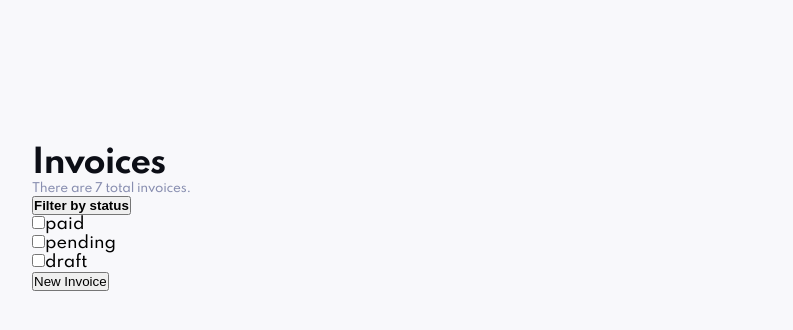
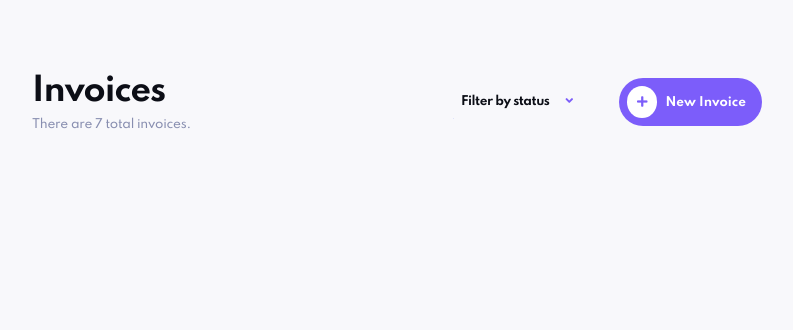
Before and after one commit to niranjraj/invoice-app, a React (Create React App) app: page / in a window 1280 px wide. Shown: the top 330 px of the page, without its empty margins (243-1036 px from the left). Built offline with nearby package versions, Linux system fonts and the light colour scheme.

Commit message:
initial header design

```diff
--- a/public/index.html
+++ b/public/index.html
@@ -10,6 +10,7 @@
       content="Web site created using create-react-app"
     />
     <link rel="apple-touch-icon" href="%PUBLIC_URL%/logo192.png" />
+    <link rel="stylesheet" href="https://use.fontawesome.com/releases/v5.15.3/css/all.css" integrity="sha384-SZXxX4whJ79/gErwcOYf+zWLeJdY/qpuqC4cAa9rOGUstPomtqpuNWT9wdPEn2fk" crossorigin="anonymous">
     <!--
       manifest.json provides metadata used when your web app is installed on a
       user's mobile device or desktop. See https://developers.google.com/web/fundamentals/web-app-manifest/
--- a/src/App.css
+++ b/src/App.css
@@ -12,3 +12,27 @@ body{
     font-family: 'Spartan', sans-serif;
     background:#F8F8FB;
 }
+
+.wrapper-main{
+    width: 100%;
+	height: 100%;
+	padding: 4.5em 3em;
+
+}
+
+/* When the browser is 1000px and below */
+@media screen and (max-width: 1000px) {
+    .wrapper-main{
+
+        padding: 3.5em 3em;
+
+    }
+}
+
+@media screen and (max-width: 750px) {
+    .wrapper-main{
+
+        padding: 2em 1.5em;
+
+    }
+}
--- a/src/components/home/Header.css
+++ b/src/components/home/Header.css
@@ -1,10 +1,15 @@
 .home-header{
-  width: 100%;
-max-width: 45.625rem;
-height: 100%;
-margin: 0px auto;
+    display: flex;
+    align-items: center;
+    width: 100%;
+    margin-bottom: 4rem;
 }
 
+.header-text{
+    display: flex;
+    flex-direction: column;
+    margin-right: auto;
+}
 .invoice-header{
     font-size: 2rem;
     color:#0c0e16;
@@ -12,6 +17,7 @@ margin: 0px auto;
     font-weight: bold;
     font-size: 2rem;
     letter-spacing: -1px;
+    margin-bottom: 0.5rem;
 
 }
 
@@ -21,3 +27,11 @@ margin: 0px auto;
     letter-spacing: -0.25px;
     color:#888eb0;
 }
+
+/* when browse size is below 540px */
+@media screen and (max-width: 540px) {
+   .invoice-header{
+       font-size: 1.25rem;
+   }
+
+}
--- a/src/components/home/Header.js
+++ b/src/components/home/Header.js
@@ -4,16 +4,18 @@ import Dropdown from '../shared/Dropdown';
 import './Header.css';
 
 export const Header = () => {
+  const plusIcon =<i className="fas fa-plus"></i>
+
     return (
       <>
       <div className="home-header">
-         <div>
+         <div className="header-text">
           <h1 className="invoice-header">Invoices</h1>
           <p className="invoice-msg">There are 7 total invoices.</p>
         </div>
         <Dropdown/>
-        <Button>
-          New Invoice
+        <Button iconValue={plusIcon} type="button" buttonStyle="plus-btn" buttonSize="medium">
+          New <span className="invoice-span-btn">Invoice</span>
         </Button>
         </div>
       </>
--- /dev/null
+++ b/src/components/shared/Button.css
@@ -0,0 +1,57 @@
+.btn {
+  cursor: pointer;
+  outline: none;
+  border: none;
+}
+
+.header-dropdown {
+  width: max-content;
+  height: 2rem;
+  background: transparent none repeat scroll 0% 0%;
+  display: flex;
+  flex-direction: row-reverse;
+  align-items: center;
+}
+.medium {
+  padding: 0.5rem 1rem 0.5rem 0.5rem;
+  font-size: 0.75rem;
+  font-family: "Spartan", sans-serif;
+  font-weight: 700;
+  line-height: 1.25;
+  border-radius: 10em;
+}
+
+.plus-btn {
+  margin-left: 2.5em;
+  min-width: 5.87em;
+  background-color: #7c5dfa;
+  color: #ffffff;
+}
+.fa-plus{
+  color:#7c5dfa;
+
+}
+
+.plus-btn .icon-value{
+    display: inline-flex;
+    margin-right: 0.5rem;
+    padding: 0.625rem;
+    background: white none repeat scroll 0% 0%;
+    border-radius: 50%;
+}
+
+.plus-btn .invoice-span-btn{
+display: initial;
+}
+.plus-btn:hover{
+    background-color:#9277FF;
+}
+
+@media screen and (max-width: 540px) {
+    .plus-btn{
+        margin-left: 1em;
+    }
+    .plus-btn .invoice-span-btn{
+        display: none;
+    }
+}
--- a/src/components/shared/Button.js
+++ b/src/components/shared/Button.js
@@ -1,11 +1,12 @@
 import React from 'react'
-
+import "./Button.css";
 function Button({type,onClick,children,iconValue,buttonStyle,buttonSize}) {
     const iconStatus=iconValue ? true :false;
+
     return (
         <button className={`btn ${buttonStyle} ${buttonSize}`} onClick={onClick} type={type}>
-            {iconStatus && <span>{iconValue}</span>}
-            <span>{children}</span>
+            {iconStatus && <span className="icon-value">{iconValue}</span>}
+            <span className="btn-text">{children}</span>
         </button>
     )
 }
--- /dev/null
+++ b/src/components/shared/Dropdown.css
@@ -0,0 +1,52 @@
+.dropdown-wrapper{
+  position: relative;
+  z-index: 1;
+}
+.header-dropdown h4 {
+  color: #0c0e16;
+  font-size: 0.75rem;
+  font-family: "Spartan", sans-serif;
+  font-weight: bold;
+  line-height: 1.25;
+  letter-spacing: -0.5px;
+  margin-right: 1rem;
+}
+.header-dropdown h4 span{
+  display: initial;
+}
+.fa-angle-down{
+    color:#7C5DFA;
+    transform: rotate(0deg);
+    transition: transform 0.4s ease 0s;
+
+}
+
+.dropdown-options-container {
+  display: flex;
+  position: absolute;
+  width: 1px;
+  height: 1px;
+  overflow: hidden;
+}
+.isActive{
+  display: flex;
+  position: absolute;
+  bottom: -9em;
+  left: 50%;
+  transform: translateX(-50%);
+  flex-direction: column;
+  gap: 1em;
+  width: 12em;
+  border-radius: 8px;
+  box-shadow:  0px 10px 20px rgba(72, 84, 159, 0.25);
+  padding: 1.5rem;
+  background: #ffffff none repeat scroll 0% 0%;
+  transition: box-shadow 0.3s ease 0s, background 0.3s ease 0s;
+}
+
+
+@media screen and (max-width: 540px) {
+  .header-dropdown h4 span{
+    display: none;
+  }
+}
--- a/src/components/shared/Dropdown.js
+++ b/src/components/shared/Dropdown.js
@@ -1,38 +1,95 @@
-import React,{useState} from 'react'
-import Button from './Button';
-import DropdownOption from './DropdownOption'
-
+import React, { useState, useRef, useEffect } from "react";
+import Button from "./Button";
+import DropdownOption from "./DropdownOption";
+import "./Dropdown.css";
 function Dropdown() {
-
+  const downArrow = <i className="fas fa-angle-down"></i>;
+  const upArrow = (
+    <i
+      className="fas fa-angle-down"
+      style={{ transform: "rotate(-180deg)" }}
+    ></i>
+  );
+  const dropdown = useRef();
+  const [open, setOpen] = useState(false);
+  console.log("button");
   const [options, setOptions] = useState([
     {
       id: 0,
-            value: 'paid',
-            checked: false
+      value: "paid",
+      checked: false,
     },
     {
       id: 1,
-            value: 'pending',
-            checked: false
+      value: "pending",
+      checked: false,
     },
     {
       id: 2,
-            value: 'draft',
-            checked: false
+      value: "draft",
+      checked: false,
+    },
+  ]);
+  const toggleClick = () => {
+    setOpen((prev) => !prev);
+  };
+
+  const handleCheck = (id) => {
+      console.log(id)
+    setOptions([...options].map(option =>{if(id===option.id){
+        return{...option,checked:!option.checked}
+    }else return {...option,checked:false}
+}));
+    console.log(options);
+  };
+
+  const handleClickOutside = (e) => {
+    if (!dropdown.current.contains(e.target)) {
+      setOpen(false);
     }
-    ])
+  };
+
+  useEffect(() => {
+    if (dropdown.current.classList.contains("isActive")) {
+      document.addEventListener("mousedown", handleClickOutside);
+      return () => {
+        document.removeEventListener("mousedown", handleClickOutside);
+      };
+    }
+  });
 
   return (
-        <div>
-            <Button>
-                <h4>Filter by status</h4>
-
+    <div className="dropdown-wrapper">
+      <Button
+        type="button"
+        buttonStyle="header-dropdown"
+        buttonSize="medium"
+        iconValue={open ? upArrow : downArrow}
+        onClick={toggleClick}
+      >
+        <h4>
+          Filter <span>by status</span>
+        </h4>
       </Button>
-            <div >
-                {options.map((option) => {return (<DropdownOption key={option.id} id={option.id}checked={option.checked}>{option.value}</DropdownOption>)})}
+      <div
+        ref={dropdown}
+        className={open ? "isActive" : "dropdown-options-container"}
+      >
+        {options.map((option) => {
+          return (
+            <DropdownOption
+              key={option.id}
+              handleClick={handleCheck}
+              id={option.id}
+              checked={option.checked}
+            >
+              {option.value}
+            </DropdownOption>
+          );
+        })}
       </div>
     </div>
-    )
+  );
 }
 
-export default Dropdown
+export default Dropdown;
--- /dev/null
+++ b/src/components/shared/DropdownOption.css
@@ -0,0 +1,40 @@
+.dropdown-option{
+    display: flex;
+    align-items: center;
+    cursor: pointer;
+}
+
+.label-option{
+    font-family: "Spartan", sans-serif;
+    transition: color 0.3s ease 0s;
+    font-size: 0.75rem;
+    line-height: 1.125;
+    letter-spacing: -0.25px;
+    color:#0c0e16;
+    margin-left: 1em;
+    font-weight: bold;
+    text-transform: capitalize;
+    margin-bottom: -1px;
+
+}
+
+.input-options{
+  display: none;
+}
+.checkbox{
+    display: flex;
+    -moz-box-align: center;
+    align-items: center;
+    -moz-box-pack: center;
+    justify-content: center;
+    width: 1rem;
+    height: 1rem;
+    border: transparent;
+    border-radius: 2px;
+    background: #dfe3fa;
+}
+
+.label-options input:checked + .checkbox{
+    background:#7C5DFA;
+
+}
--- a/src/components/shared/DropdownOption.js
+++ b/src/components/shared/DropdownOption.js
@@ -1,14 +1,13 @@
 import React from 'react'
+import "./DropdownOption.css"
 
-function DropdownOption({checked,id,children}) {
+function DropdownOption({checked,id,children,handleClick}) {
 
-    const handleClick=(id) =>{}
     return (
-        <div>
-
-              <input type="checkbox" checked={checked} onChange={() => {handleClick(id)}}/>
-              <label htmlFor={id}>{children}</label>
-        </div>
+        <label  className="dropdown-option">
+              <span id={id} className="checkbox" onClick={() => {handleClick(id)}}></span>
+              <span className="label-option" >{children}</span>
+        </label>
     )
 }
 
--- a/src/components/shared/Wrapper.css
+++ b/src/components/shared/Wrapper.css
@@ -1,6 +1,6 @@
-.wrapper-main{
-    width: 100%;
+.wrapper-home{
+	width: 100%;
+	max-width: 45.625rem;
 	height: 100%;
-	padding: 4.5em 3em;
-
+	margin: 0px auto;
 }
--- a/src/components/shared/Wrapper.js
+++ b/src/components/shared/Wrapper.js
@@ -2,7 +2,7 @@ import React from 'react'
 import './Wrapper.css';
 const Wrapper = ({children}) => {
     return (
-        <main className="wrapper-main">
+        <main className="wrapper-home">
             {children}
         </main>
     )
```
Lines whose indentation alone changed are shown as unchanged.
